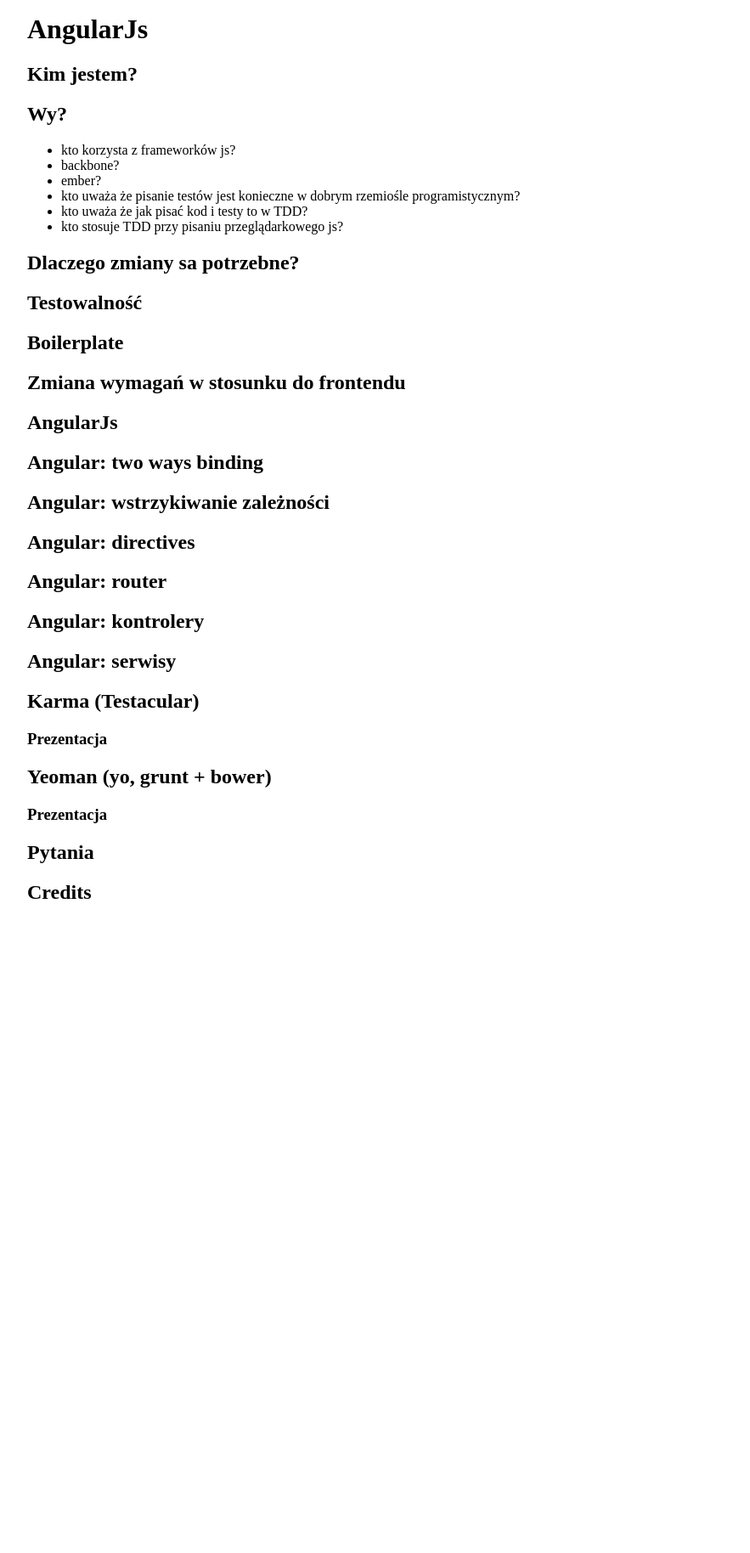
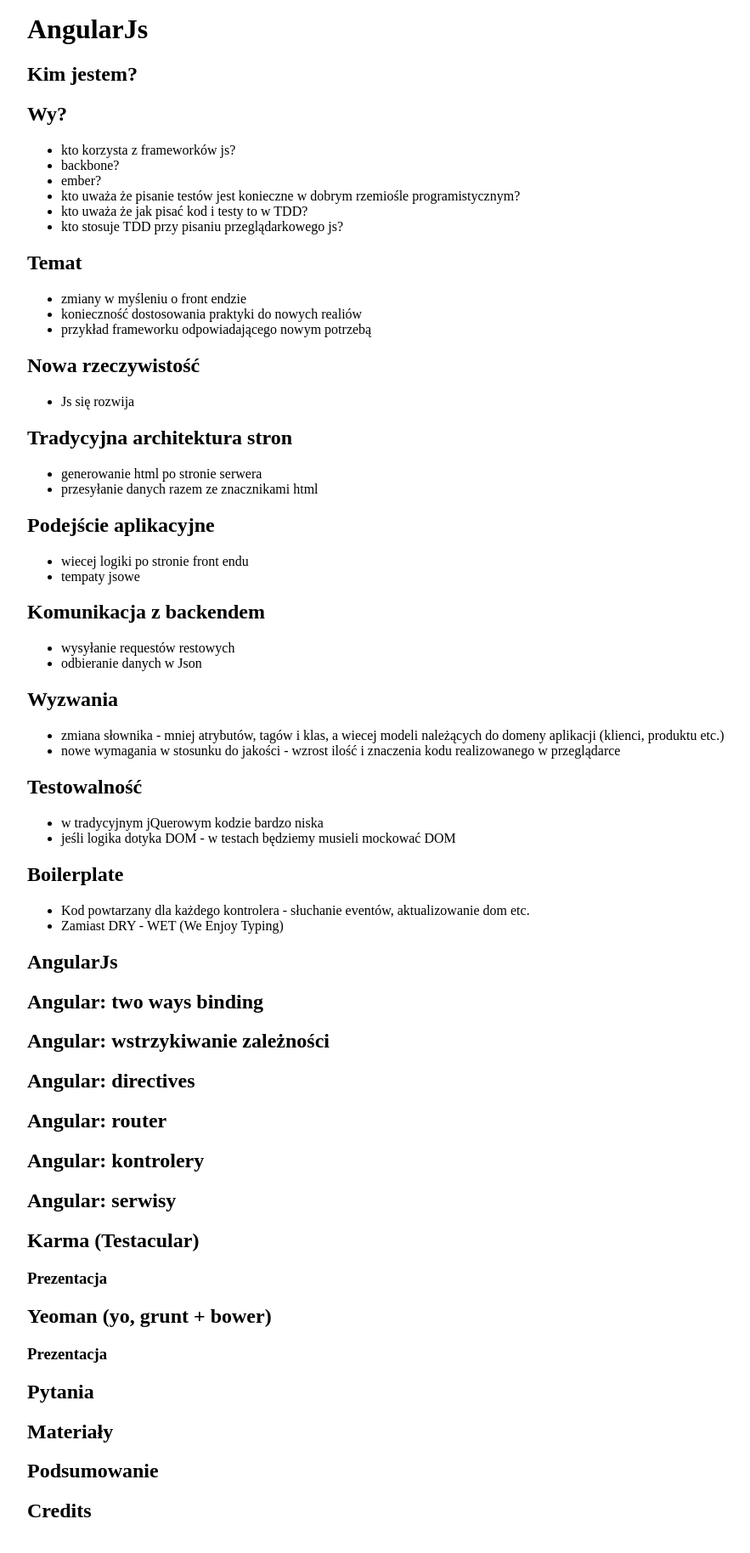
Before and after one commit to marcin-wosinek/blog, a Jekyll site: the page built from _posts/2013-04-12-AngularJs-4developers-Warszawa.md, in a window 1280 px wide. Shown: the whole page at 85% size, without its empty margins (128-1011 px from the left). Built offline with Jekyll 4.4.1, drawn with Linux system fonts in a browser that asks for light colours; before the commit the page ends 1100 px from its top, so only the background shows below that.

Commit message:
Part of 4developer talk

```diff
--- a/_posts/2013-04-12-AngularJs-4developers-Warszawa.md
+++ b/_posts/2013-04-12-AngularJs-4developers-Warszawa.md
@@ -13,13 +13,37 @@
 * kto uważa że jak pisać kod i testy to w TDD?
 * kto stosuje TDD przy pisaniu przeglądarkowego js?
 
-## Dlaczego zmiany sa potrzebne?
+## Temat
+* zmiany w myśleniu o front endzie
+* konieczność dostosowania praktyki do nowych realiów
+* przykład frameworku odpowiadającego nowym potrzebą
+
+## Nowa rzeczywistość
+* Js się rozwija
+
+## Tradycyjna architektura stron
+* generowanie html po stronie serwera
+* przesyłanie danych razem ze znacznikami html
+
+## Podejście aplikacyjne
+* wiecej logiki po stronie front endu
+* tempaty jsowe
+
+## Komunikacja z backendem
+* wysyłanie requestów restowych
+* odbieranie danych w Json
+
+## Wyzwania
+* zmiana słownika - mniej atrybutów, tagów i klas, a wiecej modeli należących do domeny aplikacji (klienci, produktu etc.)
+* nowe wymagania w stosunku do jakości - wzrost ilość i znaczenia kodu realizowanego w przeglądarce
 
 ## Testowalność
+* w tradycyjnym jQuerowym kodzie bardzo niska
+* jeśli logika dotyka DOM - w testach będziemy musieli mockować DOM
 
 ## Boilerplate
-
-## Zmiana wymagań w stosunku do frontendu
+* Kod powtarzany dla każdego kontrolera - słuchanie eventów, aktualizowanie dom etc.
+* Zamiast DRY - WET (We Enjoy Typing)
 
 ## AngularJs
 
@@ -45,4 +69,8 @@
 
 ## Pytania
 
+## Materiały
+
+## Podsumowanie
+
 ## Credits
```
